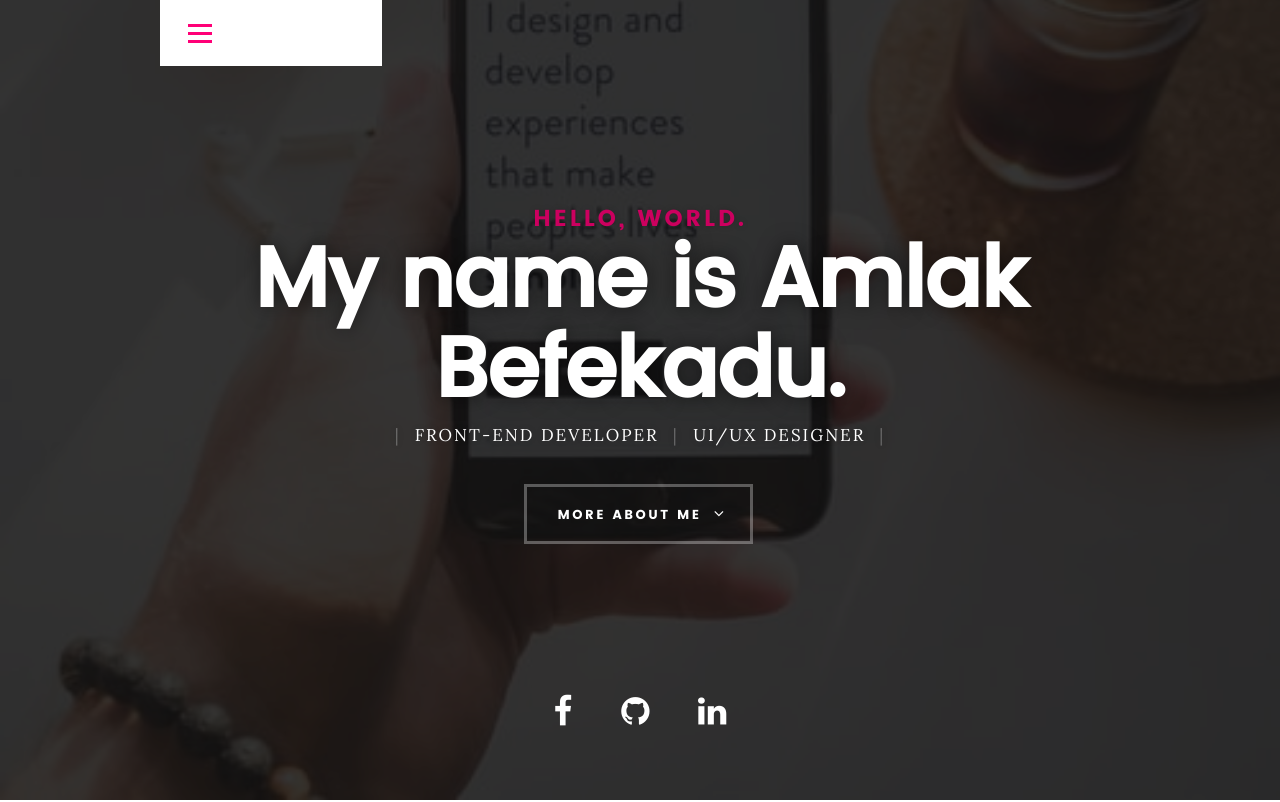
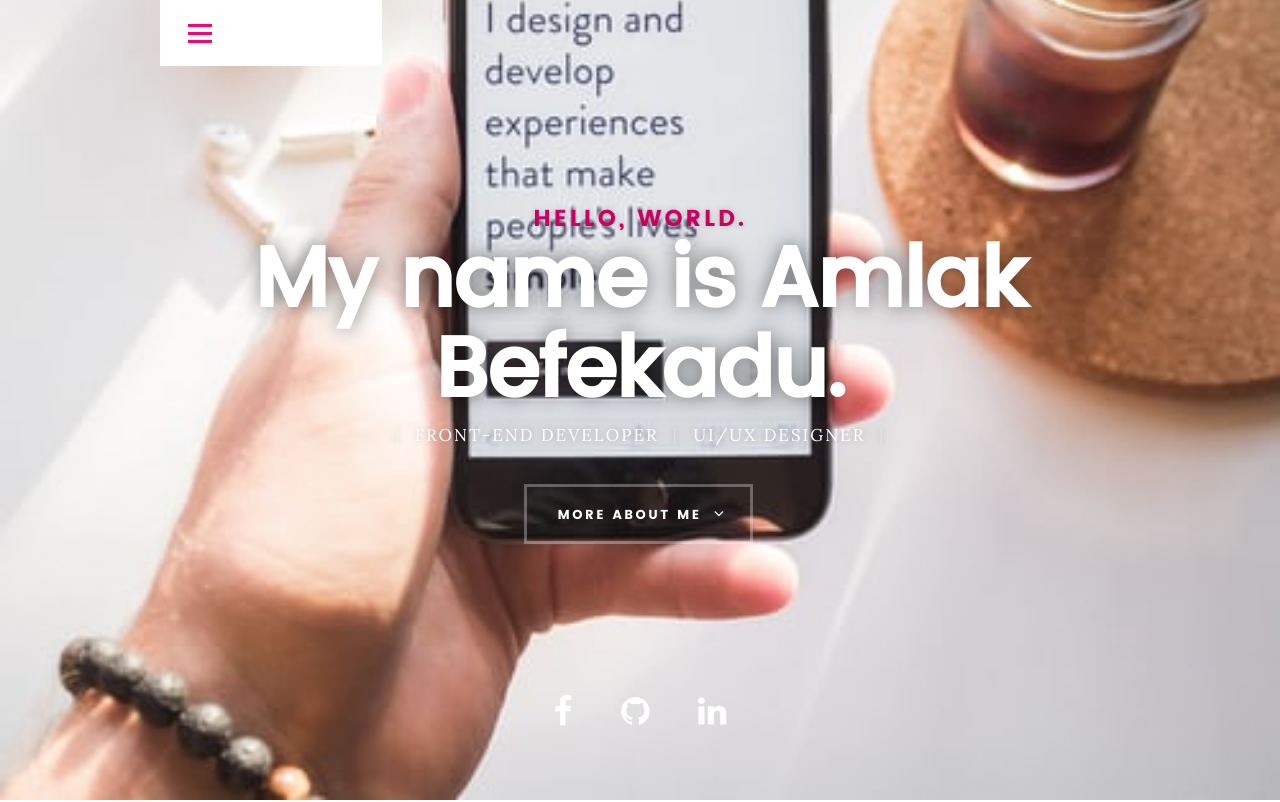
Before and after one commit to AmlakBarkon/resumewebsite, a plain HTML site: page index.html in a window 1280 px wide. Shown: the top 802 px of the page. Drawn offline with Linux system fonts and the light colour scheme; files whose address does not match are found by name.

Commit message:
add background

```diff
--- a/css/main.css
+++ b/css/main.css
@@ -1314,7 +1314,7 @@ header .logo a {
 	width: 100%;
 	height: 100%;
 	background: #111111;
-	opacity: .85;
+	opacity:0;
 }
 
 .intro-content {
```
